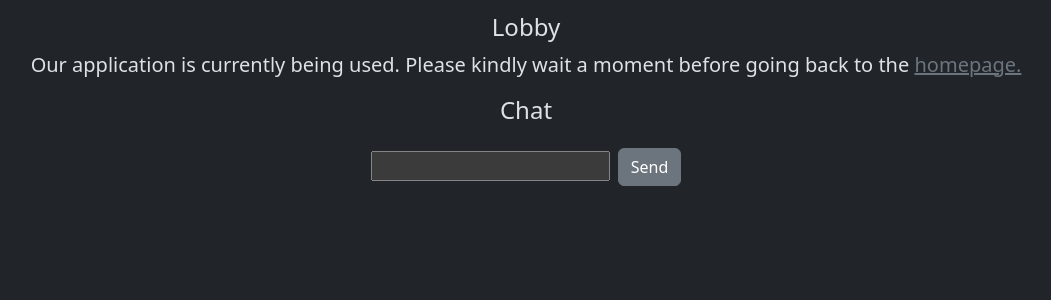
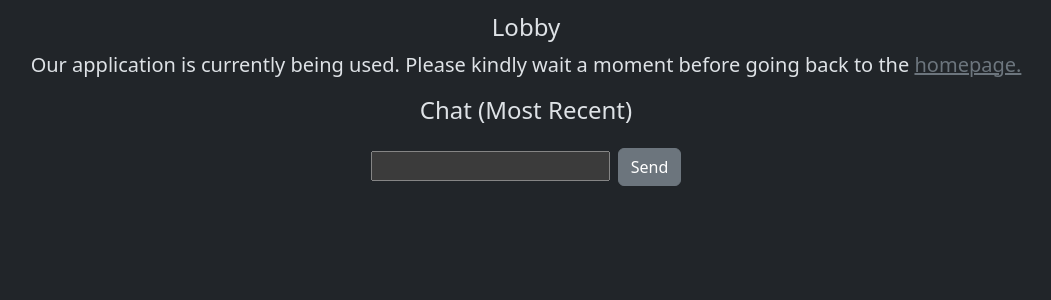
Before and after one commit to Yuheng3107/aichallenge, a Flask app: page /lobby in a window 1280 px wide. Shown: the part 56-356 px from the top of the page, without its empty margins (114-1165 px from the left). Run offline with Flask 2, Linux system fonts and the light colour scheme; some libraries are stand-ins or nearby versions.

Commit message:
Made chat show most recent messages first

```diff
--- a/static/css/lobby.css
+++ b/static/css/lobby.css
@@ -2,6 +2,6 @@
 
 ul {
     list-style-type: none;
-    overflow-y: scroll;
+    overflow-y: auto;
     max-height: 20vh;
 }
--- a/static/js/lobby.js
+++ b/static/js/lobby.js
@@ -23,5 +23,5 @@ myMessage.addEventListener('keypress', (e) => {
 socket.on('message', (msg) => {
     let li = document.createElement('li');
     li.innerText = msg;
-    messages.appendChild(li);
+    messages.insertBefore(li, messages.firstChild);
 });
--- a/templates/lobby.html
+++ b/templates/lobby.html
@@ -19,7 +19,7 @@ FitAI: Lobby
     <h4 class="text-center">Lobby</h4>
     <p class="lead text-center align-items-center"> Our application is currently being used. Please kindly wait a moment before going back to the <a href="/" class="link-secondary">homepage.</a></p>
     <div id="chat" class="text-center">
-        <h4>Chat</h4>
+        <h4>Chat (Most Recent)</h4>
         <ul id="messages"></ul>
         <input type="text" id="myMessage" class="text-center">
         <button id="sendButton" class ="btn btn-secondary ms-1">Send</button>
```
